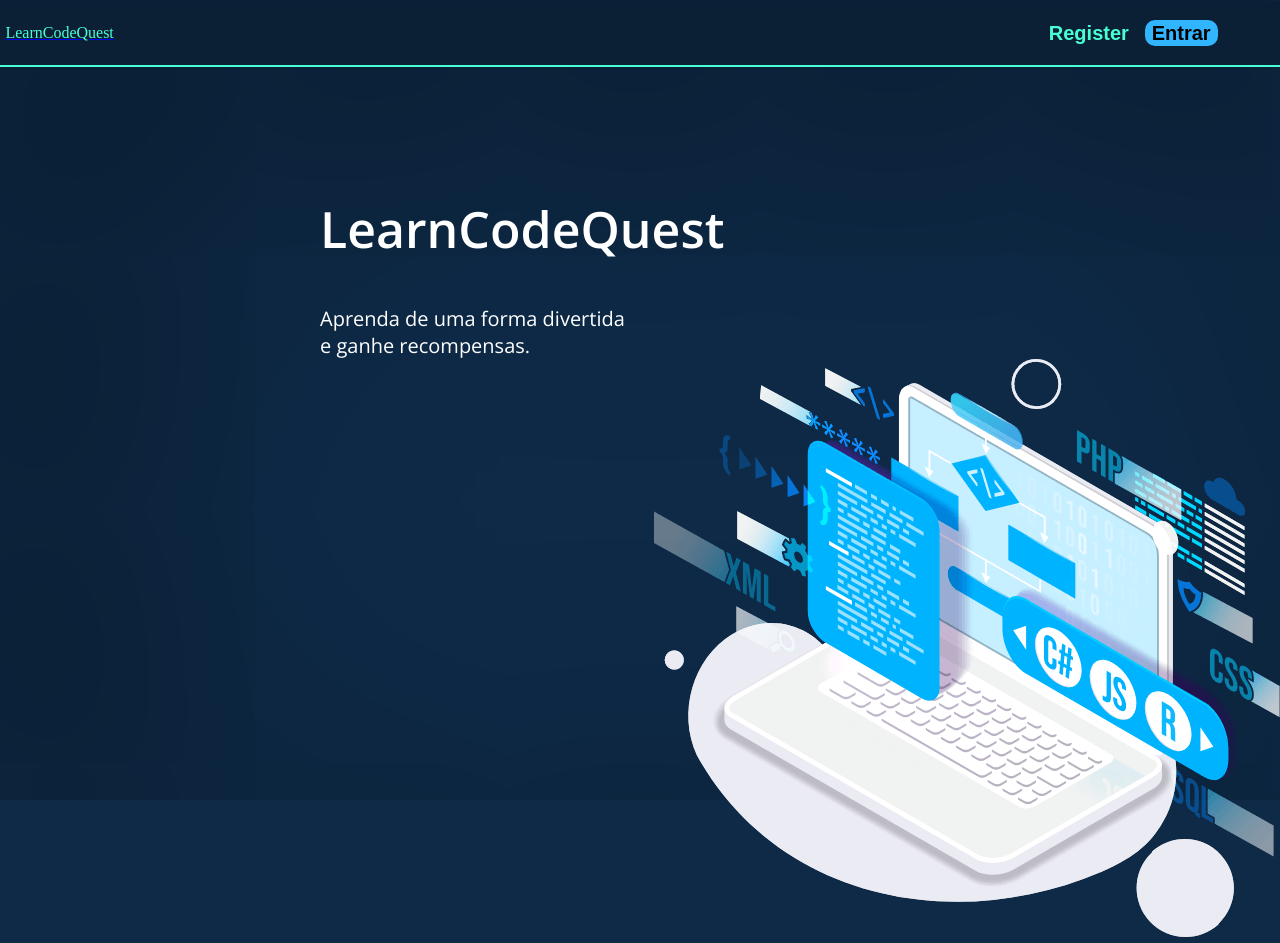
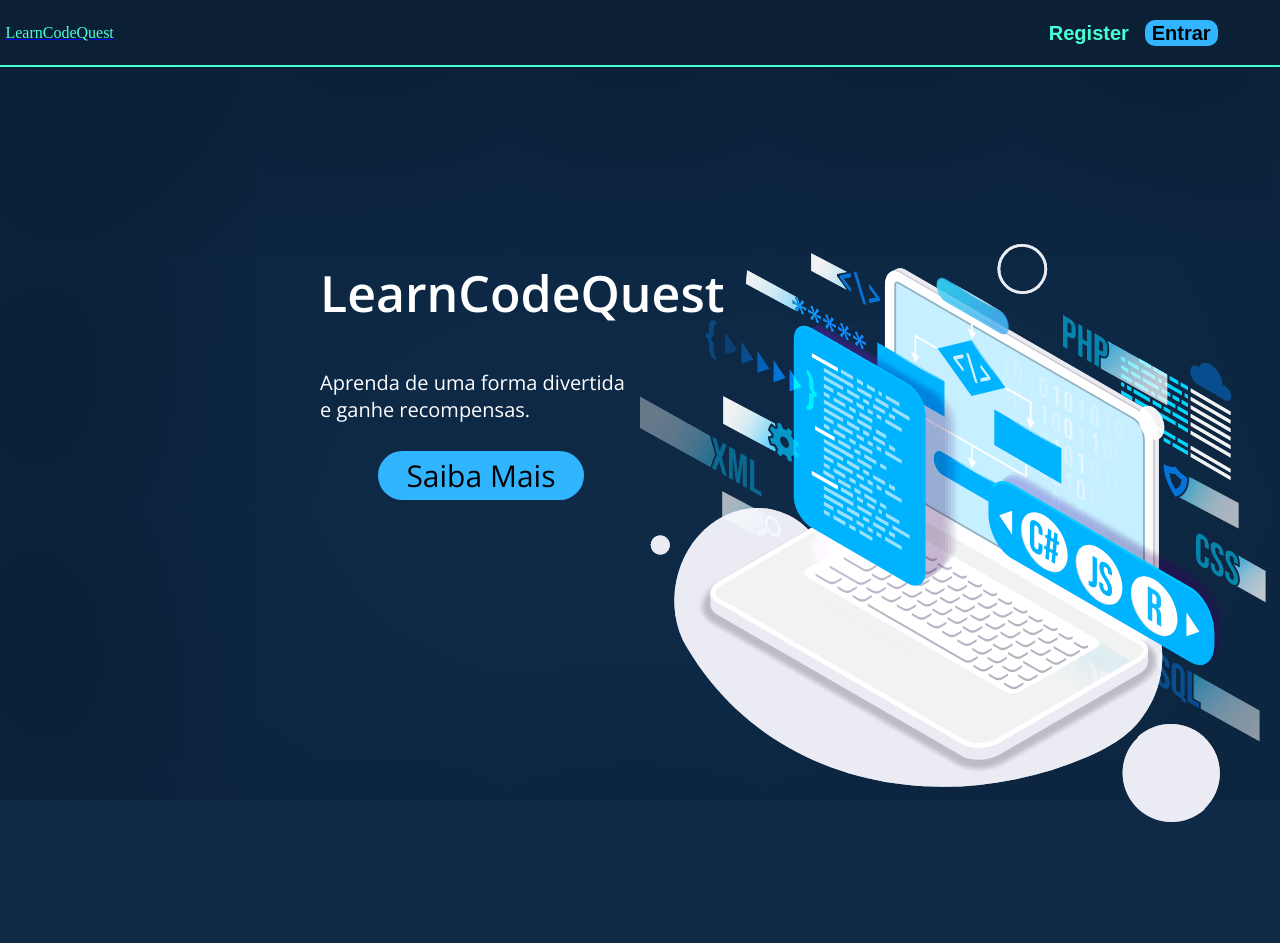
Before and after one commit to MatheusLMallmann/LearnCodeQuest, a React (Create React App) app in the folder learncodequest/: page / in a window 1280 px wide. After the commit the page ends 828 px from the top, so only its background shows below. Built offline with nearby package versions, Linux system fonts and the light colour scheme; a web font is replaced by a local one.

Commit message:
homepage

```diff
--- a/learncodequest/src/components/pages/Home-module.css
+++ b/learncodequest/src/components/pages/Home-module.css
@@ -1,6 +1,6 @@
 .homePage{
     margin-left: 25%;
-    margin-top: 10%;
+    margin-top: 15%;
 }
 
 .appName{
@@ -11,10 +11,24 @@
 .textoPage{
     color: #fff;
     font-size:20px;
+    margin-right: 0%;
+}
+
+.botao{
+    margin-top: 3%;
+    margin-left: 6%;
+    padding: 1% 3% 1% 3%;
+    border-radius: 45px;
+    background: #31B5FF;
+    border: none;
+    font-family: 'Open Sans';
+    font-style: normal;
+    font-weight: 400;
+    font-size: 30px;
+    line-height: 30px;
 }
 
 .imagem{
-    margin-left: -15%;
-    float:right;
-    margin-top: auto;
+    margin-left: 50%;
+    margin-top: -20%;
 }
--- a/learncodequest/src/components/pages/Home.js
+++ b/learncodequest/src/components/pages/Home.js
@@ -1,6 +1,7 @@
 import "./Home-module.css";
 import React from 'react';
 import imgTela from "../../img/banner-API.png"
+import { Link } from 'react-router-dom';
 
 function Home(){
 
@@ -8,7 +9,8 @@ function Home(){
         <div>
             <div className="homePage">
                 <h2 className="appName">LearnCodeQuest</h2>
-                <text className="textoPage"> Aprenda de uma forma divertida <br/> e ganhe recompensas.</text>
+                <text className="textoPage"> Aprenda de uma forma divertida <br/> e ganhe recompensas.<br/></text>
+                <Link to="/"><button className="botao">Saiba Mais</button></Link>
             </div>
             <div className="imagem">
                 <img src={imgTela} alt = "imagemDaPage" />
```
